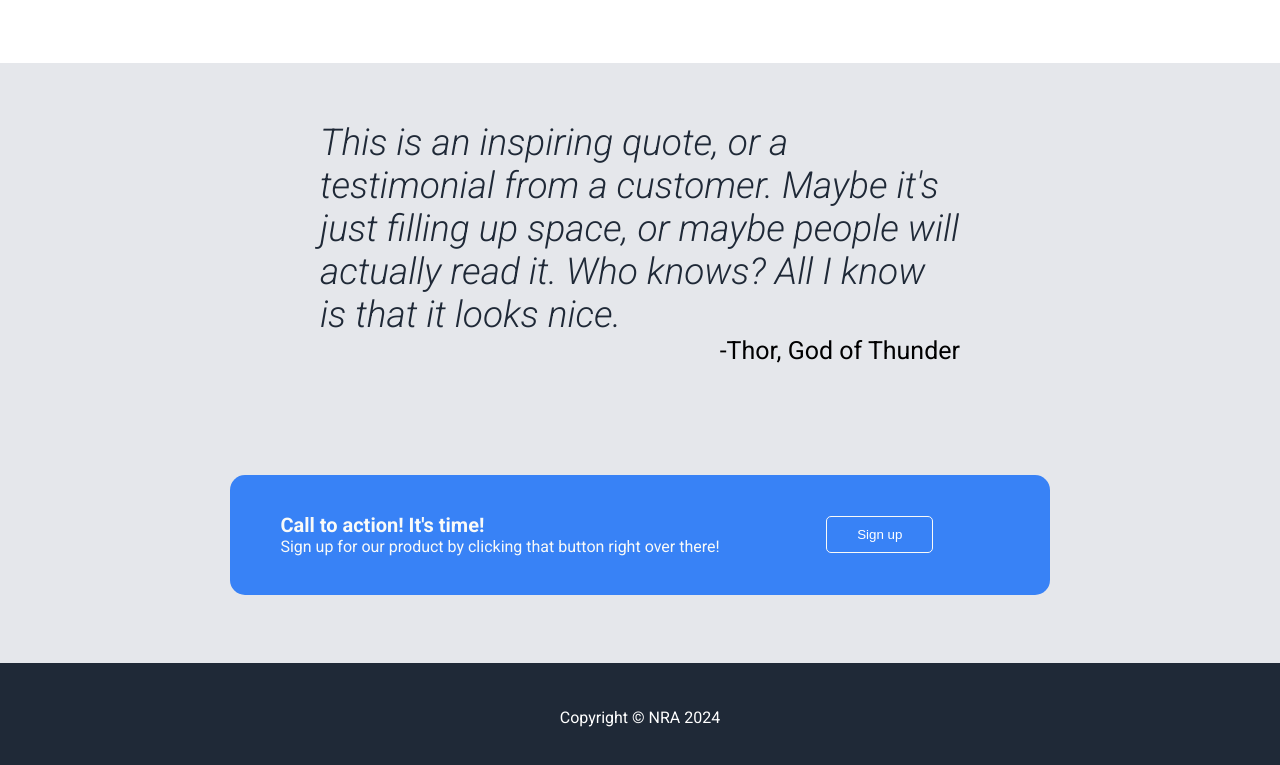
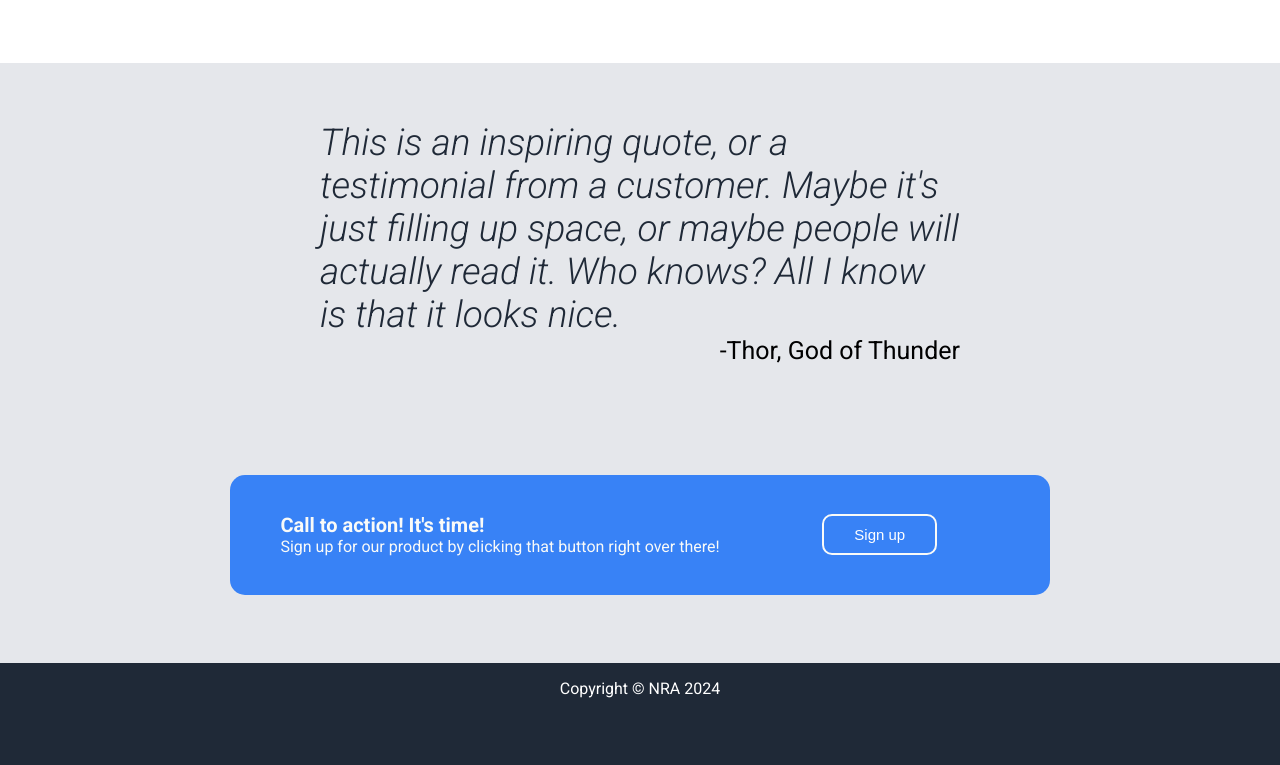
Before and after one commit to nicorabarisoa/odinproject-landing-page, a plain HTML site: page index.html in a window 1280 px wide. Shown: the part 876-1641 px from the top of the page. After the commit the page ends 1591 px from the top, so only its background shows below. Drawn offline with Linux system fonts and the light colour scheme.

Commit message:
content v1.5 finished

```diff
--- a/style.css
+++ b/style.css
@@ -189,8 +189,9 @@ main {
   padding: 10px 30px;
   color: white;
   background-color: #3882f6;
-  border-radius: 5px;
-  border: #f9faf8 solid 1px;
+  border-radius: 10px;
+  border: #f9faf8 solid 2px;
+  font-size: 15px;
 }
 
 footer{
@@ -198,6 +199,6 @@ footer{
   justify-content: center;
   align-items: center;
   color: white;
-  height: 100px;
-  padding: 5px 0;
+  height: 50px;
+  padding: 1px 0;
 }
```
